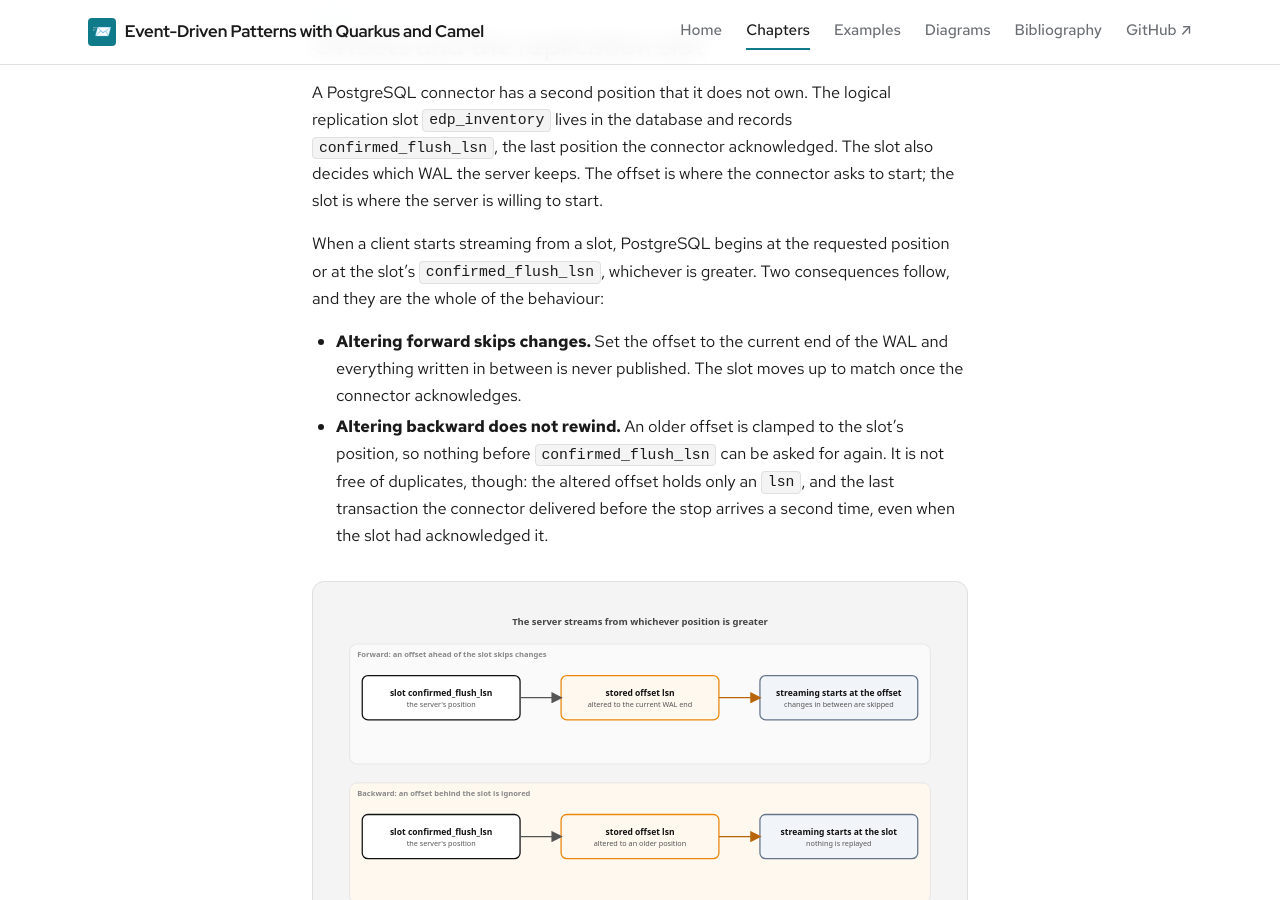
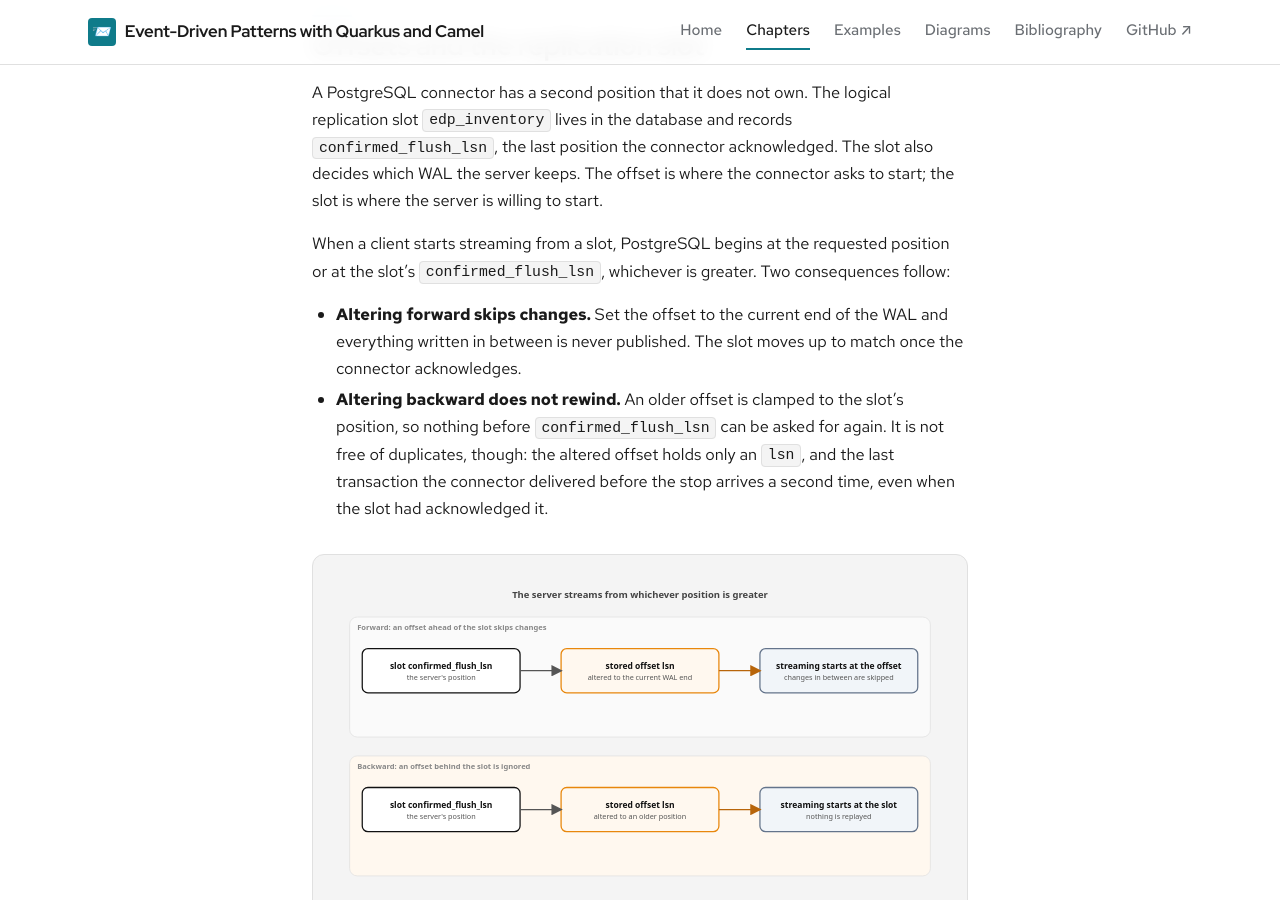
Before and after one commit to patterncatalyst/event-driven-patterns-with-quarkus-and-camel, a Jekyll site: the page built from _docs/10-managing-connector-offsets.md, in a window 1280 px wide and 900 px high, scrolled down 2420 px. Built offline with Jekyll 4.4.1, drawn with Linux system fonts in a browser that asks for light colours; some web fonts are replaced.

Commit message:
docs(§10): drop overclaim

```diff
--- a/_docs/10-managing-connector-offsets.md
+++ b/_docs/10-managing-connector-offsets.md
@@ -46,7 +46,7 @@ Deleting a connector with `DELETE /connectors/{name}` does not delete its offset
 
 A PostgreSQL connector has a second position that it does not own. The logical replication slot `edp_inventory` lives in the database and records `confirmed_flush_lsn`, the last position the connector acknowledged. The slot also decides which WAL the server keeps. The offset is where the connector asks to start; the slot is where the server is willing to start.
 
-When a client starts streaming from a slot, PostgreSQL begins at the requested position or at the slot's `confirmed_flush_lsn`, whichever is greater. Two consequences follow, and they are the whole of the behaviour:
+When a client starts streaming from a slot, PostgreSQL begins at the requested position or at the slot's `confirmed_flush_lsn`, whichever is greater. Two consequences follow:
 
 - **Altering forward skips changes.** Set the offset to the current end of the WAL and everything written in between is never published. The slot moves up to match once the connector acknowledges.
 - **Altering backward does not rewind.** An older offset is clamped to the slot's position, so nothing before `confirmed_flush_lsn` can be asked for again. It is not free of duplicates, though: the altered offset holds only an `lsn`, and the last transaction the connector delivered before the stop arrives a second time, even when the slot had acknowledged it.
```
